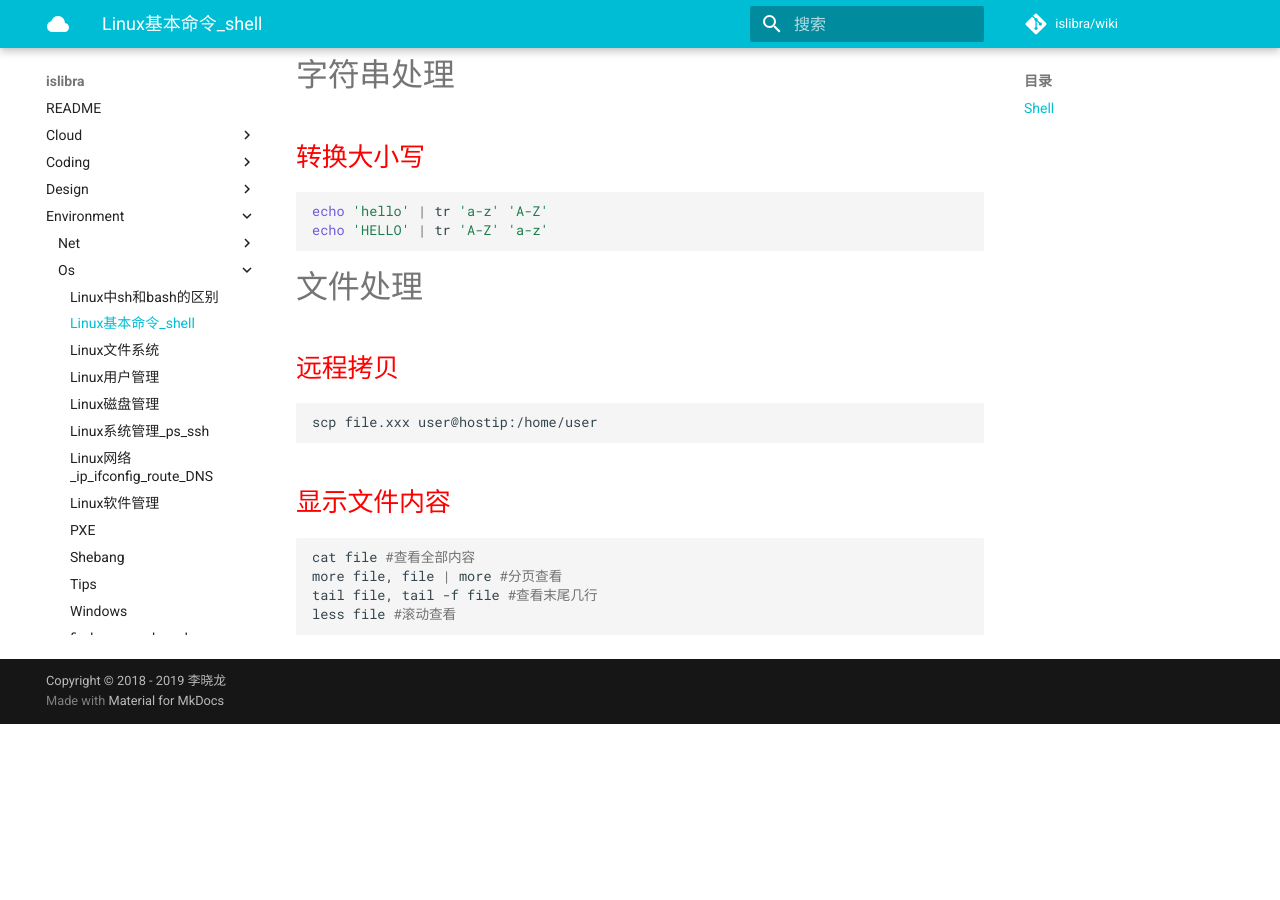
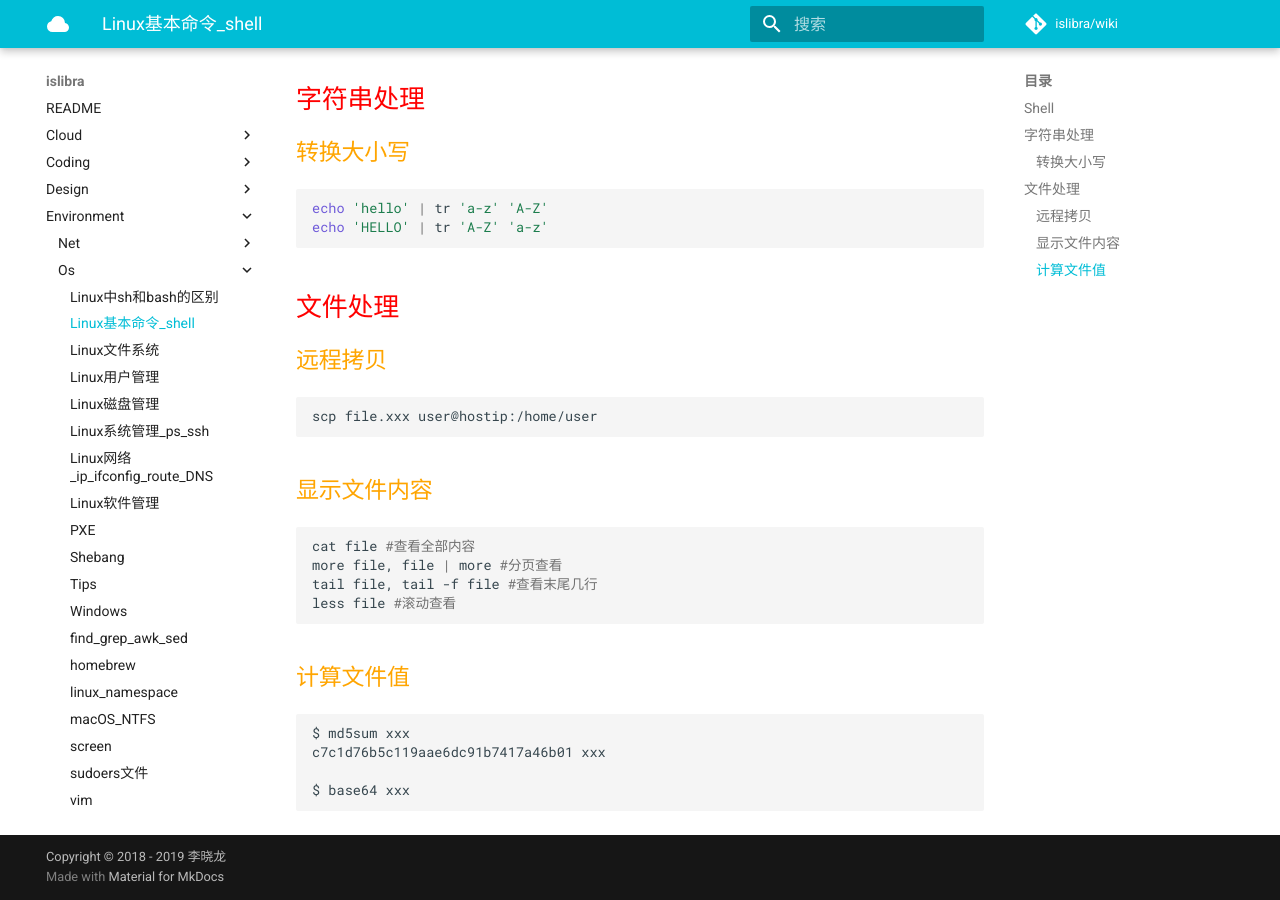
Before and after one commit to islibra/wiki, an MkDocs documentation site: the page built from docs/environment/os/Linux基本命令_shell.md, in a window 1280 px wide and 900 px high, scrolled down 1848 px. Built offline with MkDocs 1.6.1 and Material for MkDocs 9.7.7, drawn with Linux system fonts in a browser that asks for light colours; comment, search, counter and statistics services are not loaded; before the commit the page ends 2572 px from its top, so only the background shows below that.

Commit message:
Update Linux基本命令_shell.md

````diff
--- a/docs/environment/os/Linux基本命令_shell.md
+++ b/docs/environment/os/Linux基本命令_shell.md
@@ -77,24 +77,25 @@ function_name arg1 arg2
 
 显示命令历史记录：`HISTSIZE=1000`
 
-# 字符串处理
 
-## 转换大小写
+## 字符串处理
+
+### 转换大小写
 
 ```bash
 echo 'hello' | tr 'a-z' 'A-Z'
 echo 'HELLO' | tr 'A-Z' 'a-z'
 ```
 
-# 文件处理
+## 文件处理
 
-## 远程拷贝
+### 远程拷贝
 
 ```bash
 scp file.xxx user@hostip:/home/user
 ```
 
-## 显示文件内容
+### 显示文件内容
 
 ```bash
 cat file #查看全部内容
@@ -102,3 +103,12 @@ more file, file | more #分页查看
 tail file, tail -f file #查看末尾几行
 less file #滚动查看
 ```
+
+### 计算文件值
+
+```bash
+$ md5sum xxx
+c7c1d76b5c119aae6dc91b7417a46b01 xxx
+
+$ base64 xxx
+```
````
